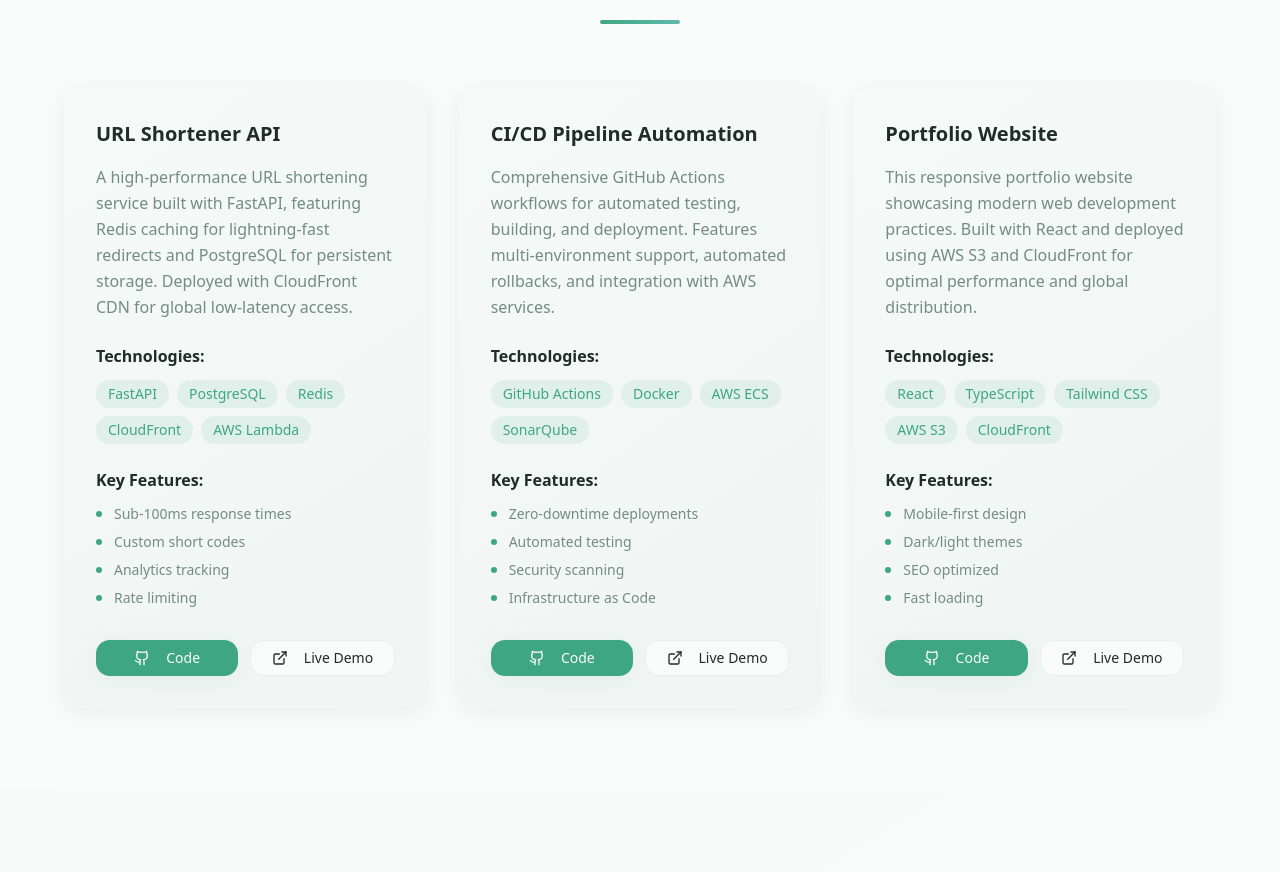
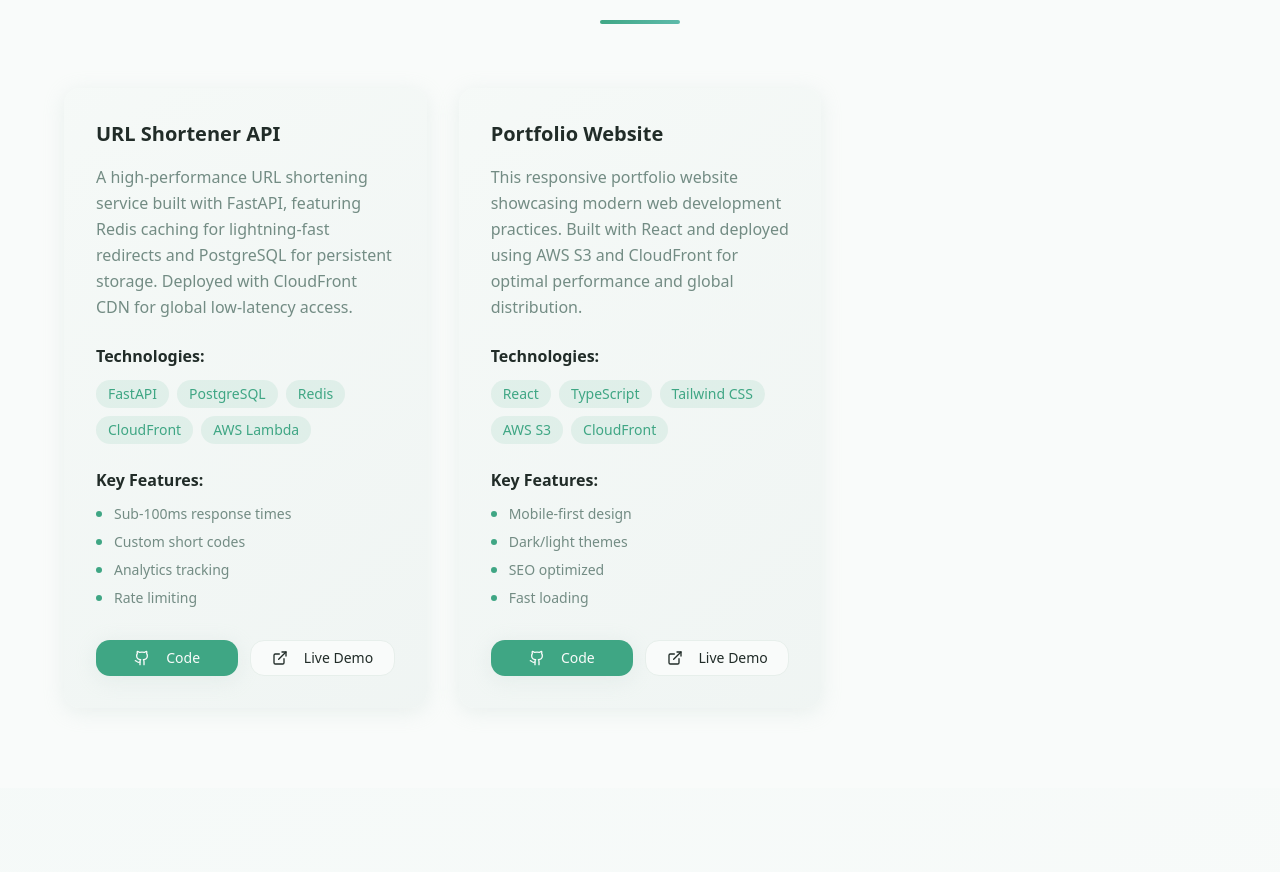
Before and after one commit to varunkanneganti/varun-cloud-canvas, a React (Vite) app: page / in a window 1280 px wide. Shown: the part 2164-3036 px from the top of the page. Built offline with nearby package versions, Linux system fonts and the light colour scheme.

Commit message:
Remove CI/CD Pipeline Automation project
Removed the "CI/CD Pipeline Automation" entry from the projects section as requested.

```diff
--- a/src/components/ProjectsSection.tsx
+++ b/src/components/ProjectsSection.tsx
@@ -7,12 +7,6 @@ const projects = [
     description: "A high-performance URL shortening service built with FastAPI, featuring Redis caching for lightning-fast redirects and PostgreSQL for persistent storage. Deployed with CloudFront CDN for global low-latency access.",
     tech: ["FastAPI", "PostgreSQL", "Redis", "CloudFront", "AWS Lambda"],
     features: ["Sub-100ms response times", "Custom short codes", "Analytics tracking", "Rate limiting"]
-  },
-  {
-    title: "CI/CD Pipeline Automation",
-    description: "Comprehensive GitHub Actions workflows for automated testing, building, and deployment. Features multi-environment support, automated rollbacks, and integration with AWS services.",
-    tech: ["GitHub Actions", "Docker", "AWS ECS", "SonarQube"],
-    features: ["Zero-downtime deployments", "Automated testing", "Security scanning", "Infrastructure as Code"]
   },
   {
     title: "Portfolio Website",
```
